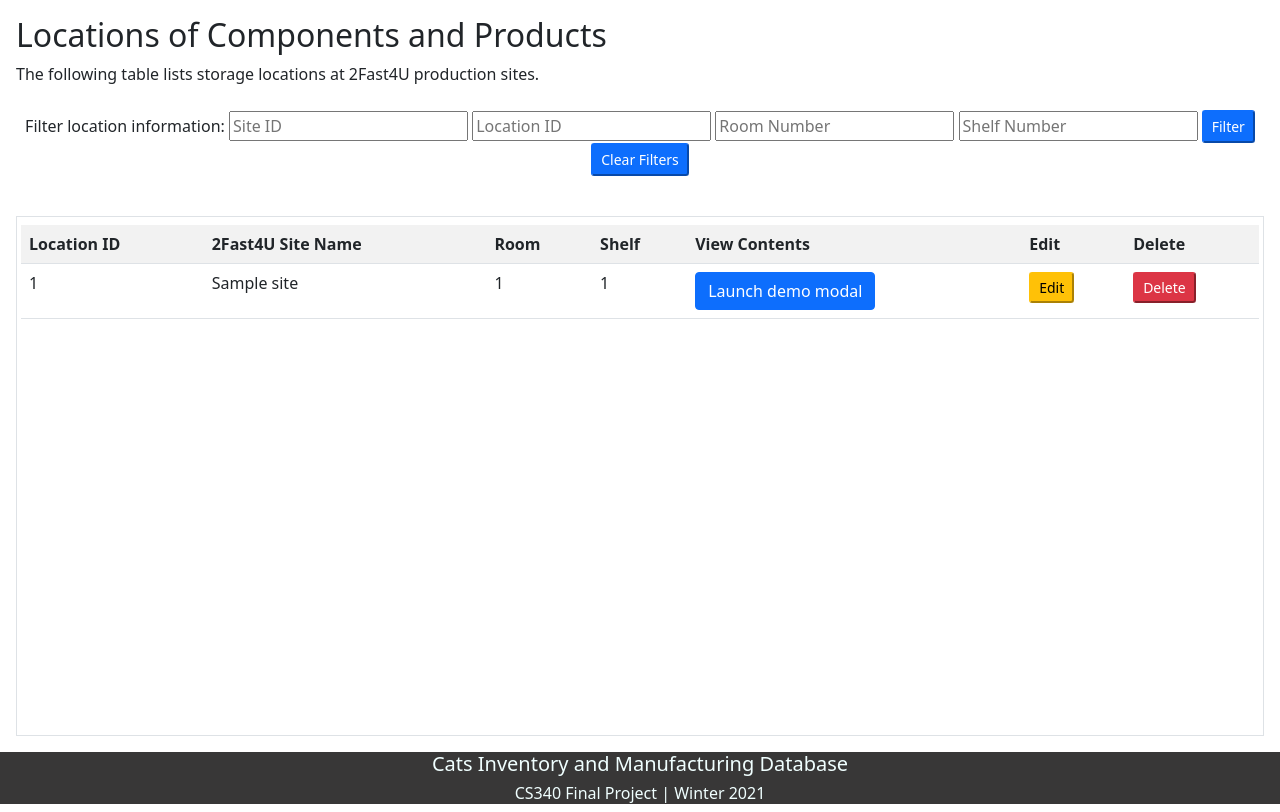
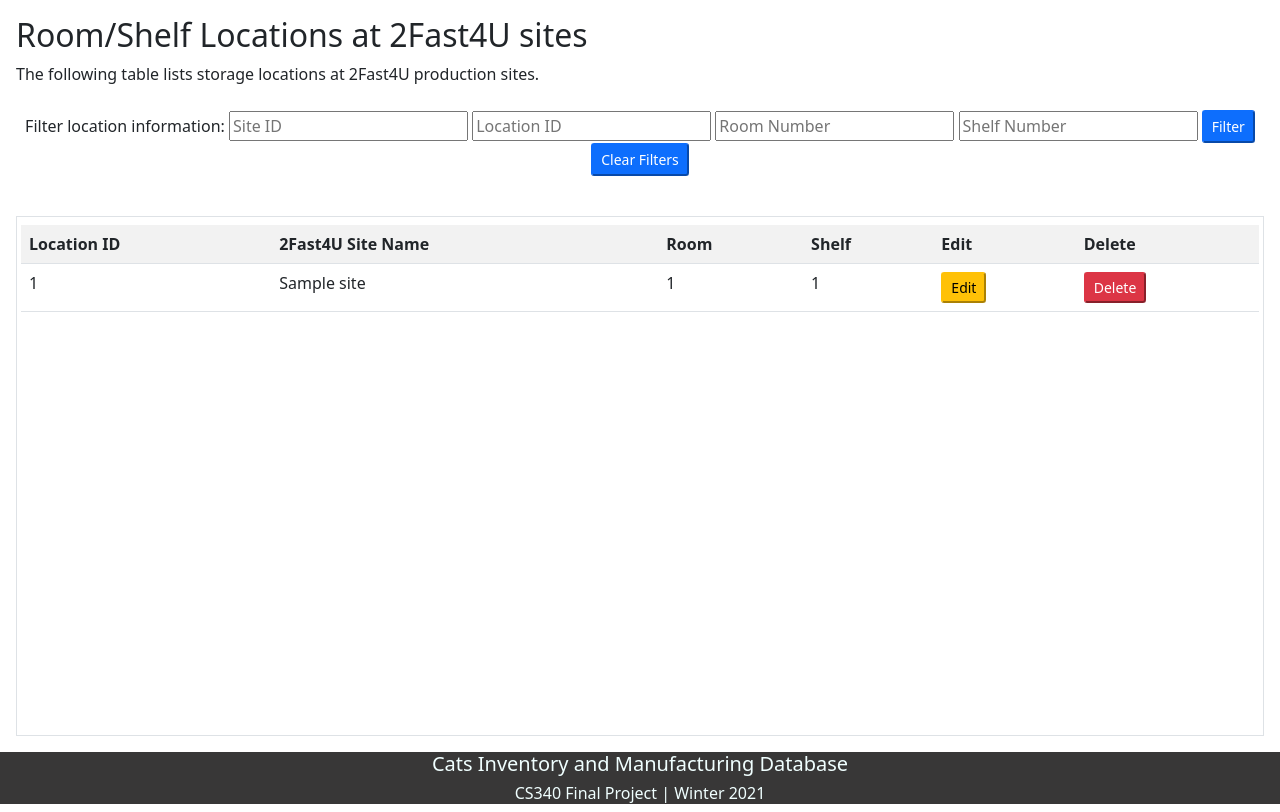
Before and after one commit to team-cs-cats/cimdb, a Flask app: template cim/templates/locations.html in a window 1280 px wide. Shown: the part 90-902 px from the top of the page. Run offline with Flask 2, Linux system fonts and the light colour scheme; the template is opened without the code that fills it: most values are stand-ins (such as "Sample title", 1, 10 or a date in 2020).

Commit message:
locations page update

```diff
--- a/cim/static/js/locations.js
+++ b/cim/static/js/locations.js
@@ -1,5 +1 @@
 console.log('Hello from locations.js!');
-
-// $('#myModal').on('shown.bs.modal', function () {
-//   $('#myInput').trigger('focus')
-// })
--- a/cim/templates/locations.html
+++ b/cim/templates/locations.html
@@ -7,9 +7,10 @@
 
 {% block body %}
 
+
 <!-- add new form -->
 <div class="intro-div">
-    <h2>Locations of Components and Products</h2>
+    <h2>Room/Shelf Locations at 2Fast4U sites</h2>
 
 	<p> The following table lists storage locations at 2Fast4U production sites.</p>
 
@@ -50,7 +51,6 @@
 			<th>2Fast4U Site Name</th>
 			<th>Room</th>
 			<th>Shelf</th>
-			<th>View Contents</th>
 			<th>Edit</th>
 			<th>Delete</th>
 		</tr>
@@ -71,12 +71,6 @@
 					{{location.location_shelf_number}}
 				</td>
 
-				<!-- Button trigger modal -->
-				<td>
-					<button type="button" class="btn btn-primary" data-toggle="modal" data-target="#exampleModal">
-  Launch demo modal
-</button>
-				</td>
 				<th><button class="btn-sm btn-warning">Edit</button></th>
 				<td><button class="btn-sm btn-danger">Delete</button></td>
 			</tr>
@@ -87,52 +81,4 @@
 </div>
 
 
-<!-- Modal -->
-<div class="modal fade" id="exampleModal" tabindex="-1" role="dialog" aria-labelledby="exampleModalLabel" aria-hidden="true">
-  <div class="modal-dialog" role="document">
-    <div class="modal-content">
-      <div class="modal-header">
-        <h5 class="modal-title" id="exampleModalLabel">Modal title</h5>
-        <button type="button" class="close" data-dismiss="modal" aria-label="Close">
-          <span aria-hidden="true">&times;</span>
-        </button>
-      </div>
-      <div class="modal-body">
-      	<ul>
-      		{% for regular_component in regular_components %}
-      		{% for regular_component_location in regular_component.rc_locations %}
-      		{% if regular_component_location.location_id == location.location_id %}
-      		<li>{{regular_component.rc_category}}: {{regular_component_location.quantity_at_location}} EA</li>
-      		{% endif %}
-      		{% endfor %}
-      		{% endfor %}
-      	</ul>
-      </td>
-      <td>
-      	<ul>
-      		{% for special_component in special_components  %}
-      		{% if special_component.sc_location.location_id == location.location_id %}
-      		<li>{{special_component.sc_sn}}</li>
-      		{% endif %}
-      		{% endfor %}
-      	</ul>
-      </td>
-      <td>
-      	<ul>
-      		{% for product in products %}
-      		{% if product.product_location_id == location.location_id  %}
-      		<li>{{product.product_sn}}</li>
-      		{% endif %}
-      		{% endfor %}
-      	</ul>
-      </div>
-      <div class="modal-footer">
-        <button type="button" class="btn btn-secondary" data-dismiss="modal">Close</button>
-        <button type="button" class="btn btn-primary">Save changes</button>
-      </div>
-    </div>
-  </div>
-</div>
-
-<script src="{{ url_for('static',filename='js/locations.js') }}"></script>
 {% endblock%}
```
